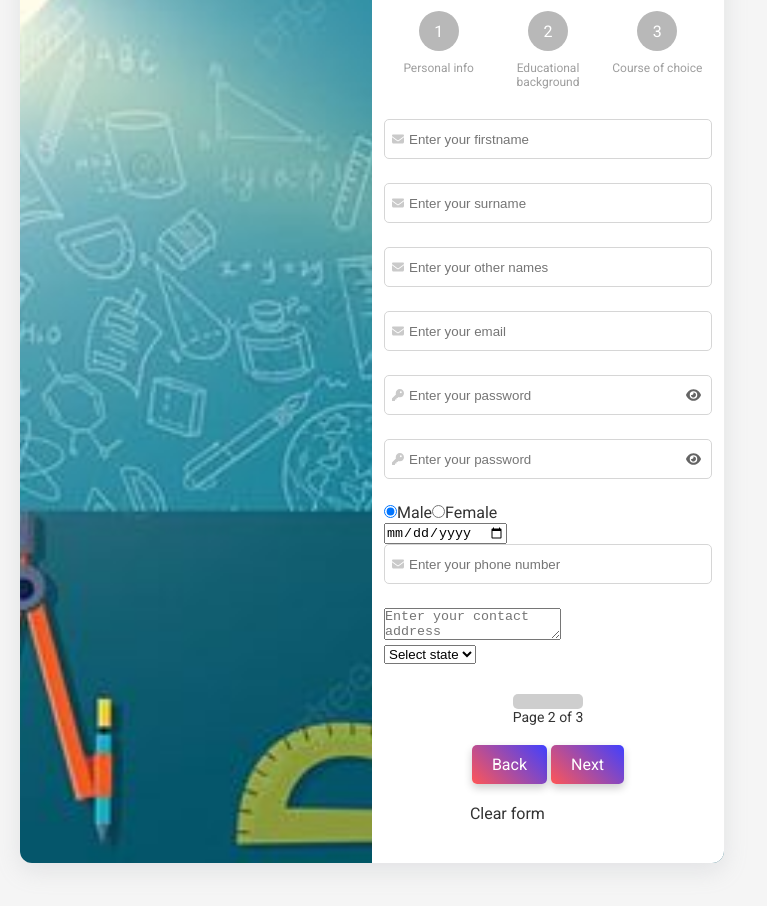
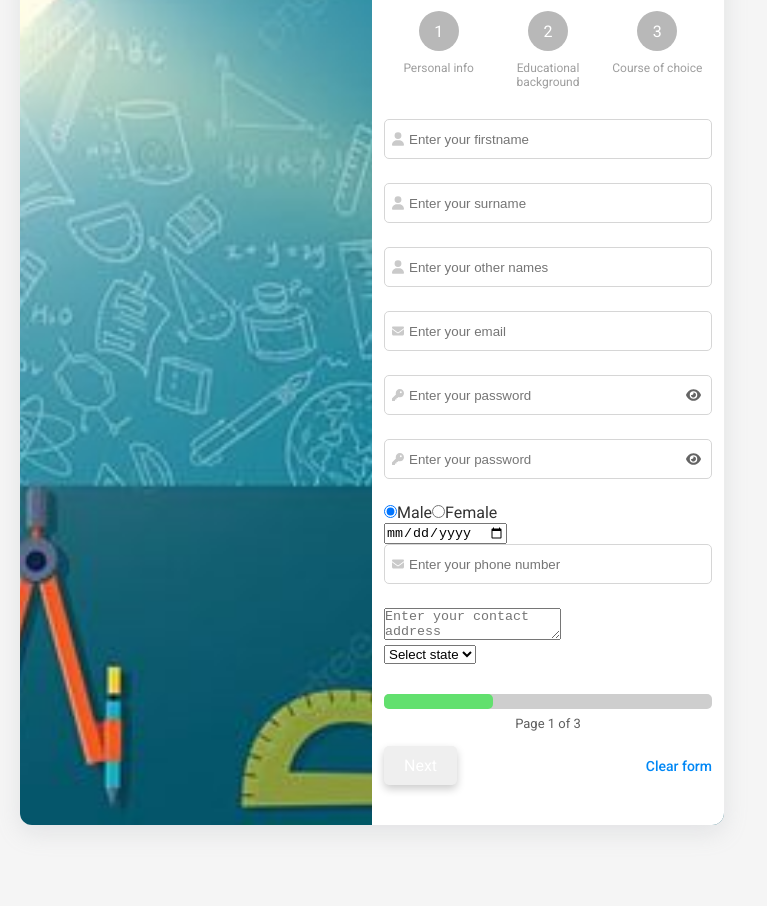
Before and after one commit to woobsit/wofict, a React (Create React App) app: page /register in a window 1280 px wide. Shown: the part 240-1146 px from the top of the page, without its empty margins (0-767 px from the left). After the commit the page ends 1125 px from the top, so only its background shows below. Built offline with nearby package versions, Linux system fonts and the light colour scheme; the HTML template or start-up script is replaced by a standard one.

Commit message:
Work on progress bar design, register input validation

```diff
--- a/src/App.css
+++ b/src/App.css
@@ -162,39 +162,19 @@ a {
   color: #5f5f5f;
   font-weight: 500;
 }
-
-.landing-form__range-box{
-  margin-top:30px;
-  display:flex;
-  flex-direction: column;
-  align-items: center;
-  justify-content: center;
-}
-.landing-form__range{
-  display:flex;
-  flex-direction: column;
-  align-items: center;
-  justify-content: center;
-}
-
-.landing-form__level-container{
-  width:100%;
-  background-color: #cecece;
-  border-radius:5px;
-  height:15px
-}
-
-.landing-form__level{}
-
 .landing-form__button {
+  background: linear-gradient(45deg, rgb(255, 86, 86), rgb(64, 64, 255));
   margin: 20px 2px;
 }
 
-.landing-form__link {
-  font-weight: 500;
-  font-size: 14px;
-  color: rgb(75, 75, 75);
+.landing-form__button:hover{
+  background: linear-gradient(45deg, rgb(255, 0, 0), rgb(55, 0, 255));
 }
+
+/******************************/
+/*        Register page       */
+/*****************************/
+
 
 /*steps*/
 .steps{
@@ -231,7 +211,64 @@ margin-bottom:20px;
     margin-top:10px;
   }
 
+/*progress bar*/
 
+.landing-form__progress-bar-container{
+  width:100%;
+}
+
+.landing-form__progress-bar{
+  display:flex;
+  flex-direction: column;
+  align-items: center;
+  justify-content: center;
+}
+
+.landing-form__progress-bar-box{
+  width:100%;
+  margin-top:30px;
+  background-color: #cecece;
+  border-radius:5px;
+  height:15px
+}
+
+.landing-form__progress-bar-level{
+  height:100%;
+  border-radius:5px;
+  background-color: rgb(98, 224, 110);
+  /*transition: width 2s;*/
+}
+
+.landing-form__progress-bar .landing-form__progress-bar-text{
+  margin-top:7px;
+  color:#5f5f5f;
+  font-size: 13px;
+}
+
+.landing-form__progress-bar-button-group{
+  width:100%;
+  display:flex;
+  align-items: center;
+  justify-content: space-between;
+  margin-top:15px;
+}
+
+.landing-form__progress-bar-buttons{
+
+}
+
+.landing-form__progress-bar-button-group-text{
+  cursor:pointer;
+  color:rgb(0, 135, 245);
+  font-weight: 500;
+}
+
+
+
+
+
+
+/*MEDIA STYLE*/
 
 @media only screen and (min-width: 425px) {
   .landing-form__container {
--- a/src/components/atom/Button/Button.module.css
+++ b/src/components/atom/Button/Button.module.css
@@ -10,10 +10,10 @@
   box-shadow: 0 4px 8px rgba(0, 0, 0, 0.2);
   padding: 10px 20px;
   font-size: 16px;
-  background: linear-gradient(45deg, rgb(255, 86, 86), rgb(64, 64, 255));
+
 }
 
 .button:hover {
-  background: linear-gradient(45deg, rgb(255, 0, 0), rgb(55, 0, 255));
+
   box-shadow: 0 8px 16px rgba(0, 0, 0, 0.2);
 }
--- a/src/view/Register.js
+++ b/src/view/Register.js
@@ -13,7 +13,12 @@ import Typography from "./../components/atom/typography/Typography";
 
 //Fontawesome
 import { FontAwesomeIcon } from "@fortawesome/react-fontawesome";
-import { faEnvelope, faKey, faEye } from "@fortawesome/free-solid-svg-icons";
+import {
+  faEnvelope,
+  faKey,
+  faEye,
+  faUser,
+} from "@fortawesome/free-solid-svg-icons";
 
 //Validator
 import validator from "validator";
@@ -98,10 +103,13 @@ function Register() {
       }
     }
   };
-
   //Validate inputs
   const validate = (inputValues) => {
-    let errors = {};
+    let errors = {
+      personal_info: {},
+      educational_background: {},
+      other_info: {},
+    };
     switch (page) {
       case 1: {
         if (inputValues.personal_info.firstname.length < 3) {
@@ -111,10 +119,10 @@ function Register() {
           errors.personal_info.surname = "Enter a valid surname";
         }
         if (
-          inputValues.personal_info.other_names.length < 3 ||
-          inputValues.personal_info.other_names.length === 0
+          inputValues.personal_info.other_names.length < 3 &&
+          inputValues.personal_info.other_names
         ) {
-          errors.personal_info.other_names = "Enter valid other names";
+          errors.personal_info.other_names = "Enter valid names";
         }
         if (!validator.isEmail(inputValues.personal_info.email)) {
           errors.personal_info.email = "Enter a valid email address";
@@ -150,20 +158,23 @@ function Register() {
         if (
           inputValues.educational_background.course.value === "Select course"
         ) {
-          errors.course = "Please select an option";
+          errors.educational_background.course = "Please select an option";
         }
         if (inputValues.educational_background.session.value === "") {
-          errors.session = "Please choose the appropriate option";
+          errors.educational_background.session =
+            "Please choose the appropriate option";
         }
 
         if (
           inputValues.educational_background.qualification_level.value ===
           "Select qualification level"
         ) {
-          errors.qualification_level = "Please select your qualification level";
+          errors.educational_background.qualification_level =
+            "Please select your qualification level";
         }
         if (inputValues.educational_background.english_fluency.value === "") {
-          errors.english_fluency = "Please choose the appropriate option";
+          errors.educational_background.english_fluency =
+            "Please choose the appropriate option";
         }
         return errors;
       }
@@ -186,15 +197,15 @@ function Register() {
     e.preventDefault();
     switch (page) {
       case 1: {
-        setErrors(validate(inputFields.personal_info)); //object of errors
+        setErrors(validate(inputFields)); //object of errors
         break;
       }
       case 2: {
-        setErrors(validate(inputFields.educational_background)); //object of errors
+        setErrors(validate(inputFields)); //object of errors
         break;
       }
       default: {
-        setErrors(validate(inputFields.other_info)); //object of errors
+        setErrors(validate(inputFields)); //object of errors
         setSubmitting(true);
         break;
       }
@@ -329,7 +340,7 @@ function Register() {
                   <div className="landing-form__input-box-container">
                     <div className="landing-form__input-box">
                       <FontAwesomeIcon
-                        icon={faEnvelope}
+                        icon={faUser}
                         className="landing-form__input-icon"
                       />
                       <input
@@ -350,7 +361,7 @@ function Register() {
                   <div className="landing-form__input-box-container">
                     <div className="landing-form__input-box">
                       <FontAwesomeIcon
-                        icon={faEnvelope}
+                        icon={faUser}
                         className="landing-form__input-icon"
                       />
                       <input
@@ -371,7 +382,7 @@ function Register() {
                   <div className="landing-form__input-box-container">
                     <div className="landing-form__input-box">
                       <FontAwesomeIcon
-                        icon={faEnvelope}
+                        icon={faUser}
                         className="landing-form__input-icon"
                       />
                       <input
@@ -601,50 +612,77 @@ function Register() {
                 </>
               )}
 
-              <div className="landing-form__range-box">
-                <div className="landing-form__range">
-                  <div className="landing-form__level-container">
-                    <div className="landing-form__level"></div>
+              <div className="landing-form__progress-bar-container">
+                <div className="landing-form__progress-bar">
+                  <div className="landing-form__progress-bar-box">
+                    <div
+                      className="landing-form__progress-bar-level"
+                      style={{ width: (page / 3) * 100 + "%" }}
+                    ></div>
                   </div>
-                  <Typography variant="span">Page 2 of 3</Typography>
+                  <Typography
+                    variant="span"
+                    className="landing-form__progress-bar-text"
+                  >
+                    Page {page} of 3
+                  </Typography>
                 </div>
-                <div>
-                  <div className="landing-form__button-group">
-                    {page == 2 ? (
+                <div className="landing-form__progress-bar-button-group">
+                  <div className="landing-form__progress-bar-buttons">
+                    {page === 1 ? (
                       <Button
-                        className="landing-form__button"
-                        disabled={loading}
-                      >
-                        Back
-                      </Button>
-                    ) : (
-                      <Button
-                        className="landing-form__button"
-                        disabled={loading}
-                      >
-                        Back
-                      </Button>
-                    )}
-                    {page == 1 || page == 2 ? (
-                      <Button
-                        className="landing-form__button"
+                        className="landing-form__progress-bar-button--back"
                         disabled={loading}
                       >
                         Next
                       </Button>
                     ) : (
-                      <Button
-                        className="landing-form__button"
-                        disabled={loading}
-                      >
-                        Submit
-                      </Button>
+                      ""
+                    )}
+                    {page === 2 ? (
+                      <>
+                        <Button
+                          className="landing-form__progress-bar-button--back"
+                          disabled={loading}
+                        >
+                          Back
+                        </Button>
+                        <Button
+                          className="landing-form__progress-bar-button--next"
+                          disabled={loading}
+                        >
+                          Next
+                        </Button>
+                      </>
+                    ) : (
+                      ""
+                    )}
+                    {page === 3 ? (
+                      <>
+                        <Button
+                          className="landing-form__progress-bar-button--back"
+                          disabled={loading}
+                        >
+                          Back
+                        </Button>
+                        <Button
+                          className="landing-form__progress-bar-button--submit"
+                          disabled={loading}
+                        >
+                          Submit
+                        </Button>
+                      </>
+                    ) : (
+                      ""
                     )}
                   </div>
 
-                  <div className="landing-form__clear-form-text">
+                  <Typography
+                    variant="span"
+                    className="landing-form__progress-bar-button-group-text"
+                  >
                     Clear form
-                  </div>
+                  </Typography>
                 </div>
               </div>
             </div>
```
Lines whose indentation alone changed are shown as unchanged.
